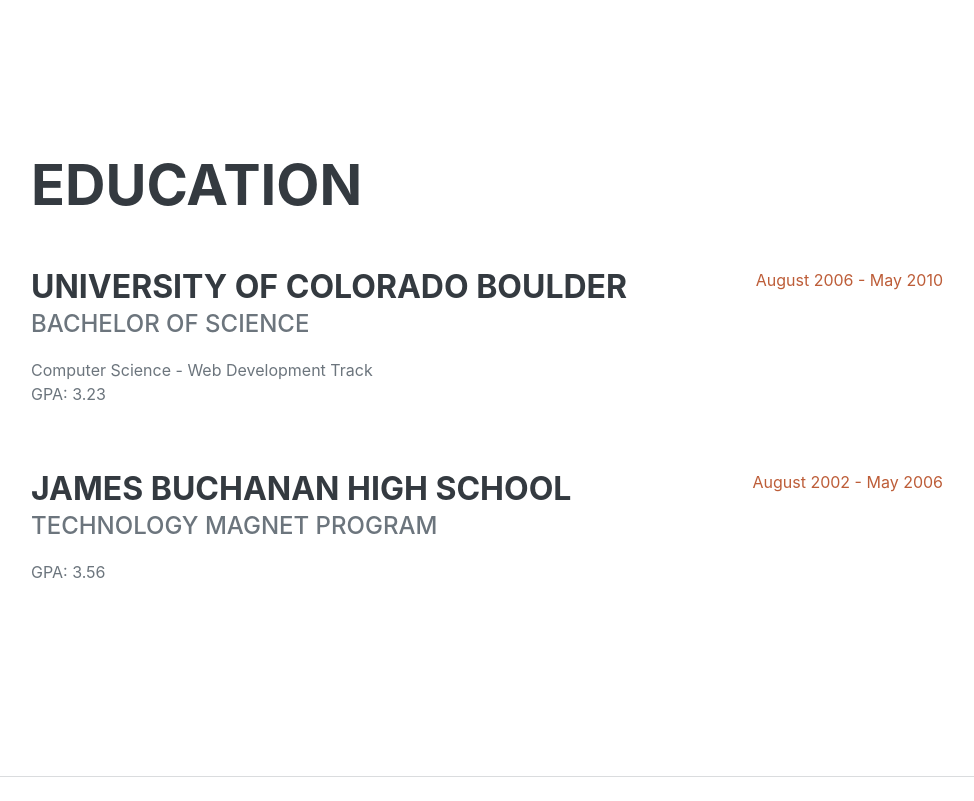
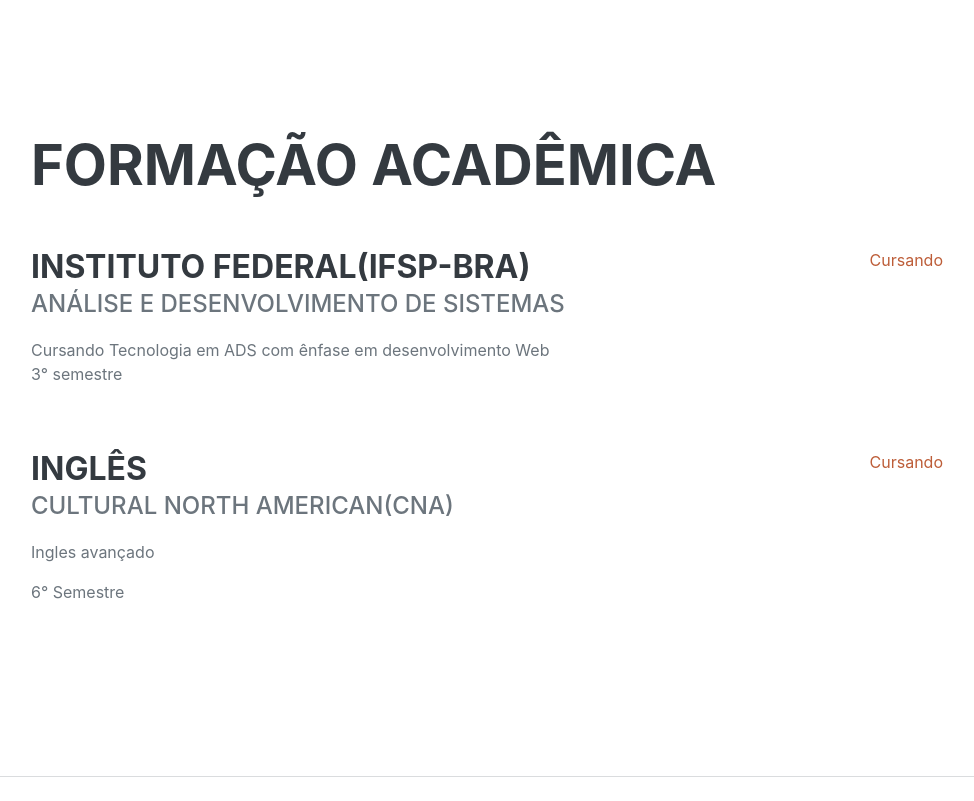
Before and after one commit to MatheusMotaGomes/Curriculo-Web-Bootstrap, a plain HTML site: page index.html in a window 1280 px wide. Shown: the part 1780-2581 px from the top of the page, without its empty margins (289-1263 px from the left). Drawn offline with nearby package versions, Linux system fonts and the light colour scheme; a web font is replaced by a local one.

Commit message:
Formação
Update da parte de formações acadêmicas

```diff
--- a/index.html
+++ b/index.html
@@ -27,7 +27,7 @@
                 <ul class="navbar-nav">
                     <li class="nav-item"><a class="nav-link js-scroll-trigger" href="#about">sobre</a></li>
                     <li class="nav-item"><a class="nav-link js-scroll-trigger" href="#experience">experiências</a></li>
-                    <li class="nav-item"><a class="nav-link js-scroll-trigger" href="#education">educação</a></li>
+                    <li class="nav-item"><a class="nav-link js-scroll-trigger" href="#education">Formação</a></li>
                     <li class="nav-item"><a class="nav-link js-scroll-trigger" href="#skills">skills</a></li>
                     <li class="nav-item"><a class="nav-link js-scroll-trigger" href="#interests">interesses</a></li>
                     <li class="nav-item"><a class="nav-link js-scroll-trigger" href="#awards">certificados</a></li>
@@ -102,23 +102,24 @@
             <!-- Education-->
             <section class="resume-section" id="education">
                 <div class="resume-section-content">
-                    <h2 class="mb-5">Education</h2>
+                    <h2 class="mb-5">Formação Acadêmica</h2>
                     <div class="d-flex flex-column flex-md-row justify-content-between mb-5">
                         <div class="flex-grow-1">
-                            <h3 class="mb-0">University of Colorado Boulder</h3>
-                            <div class="subheading mb-3">Bachelor of Science</div>
-                            <div>Computer Science - Web Development Track</div>
-                            <p>GPA: 3.23</p>
+                            <h3 class="mb-0">Instituto Federal(IFSP-BRA)</h3>
+                            <div class="subheading mb-3">Análise e Desenvolvimento de Sistemas</div>
+                            <div>Cursando Tecnologia em ADS com ênfase em desenvolvimento Web</div>
+                            <p>3° semestre</p>
                         </div>
-                        <div class="flex-shrink-0"><span class="text-primary">August 2006 - May 2010</span></div>
+                        <div class="flex-shrink-0"><span class="text-primary">Cursando</span></div>
                     </div>
                     <div class="d-flex flex-column flex-md-row justify-content-between">
                         <div class="flex-grow-1">
-                            <h3 class="mb-0">James Buchanan High School</h3>
-                            <div class="subheading mb-3">Technology Magnet Program</div>
-                            <p>GPA: 3.56</p>
+                            <h3 class="mb-0">Inglês</h3>
+                            <div class="subheading mb-3">Cultural North American(CNA)</div>
+                            <p>Ingles avançado</p>
+                            <p>6° Semestre</p>
                         </div>
-                        <div class="flex-shrink-0"><span class="text-primary">August 2002 - May 2006</span></div>
+                        <div class="flex-shrink-0"><span class="text-primary">Cursando</span></div>
                     </div>
                 </div>
             </section>
```
